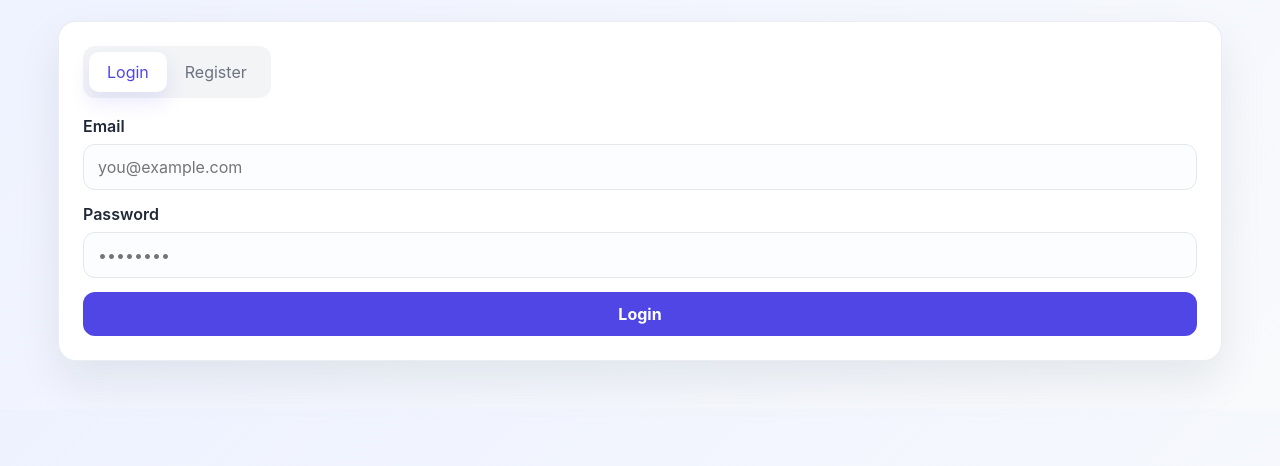
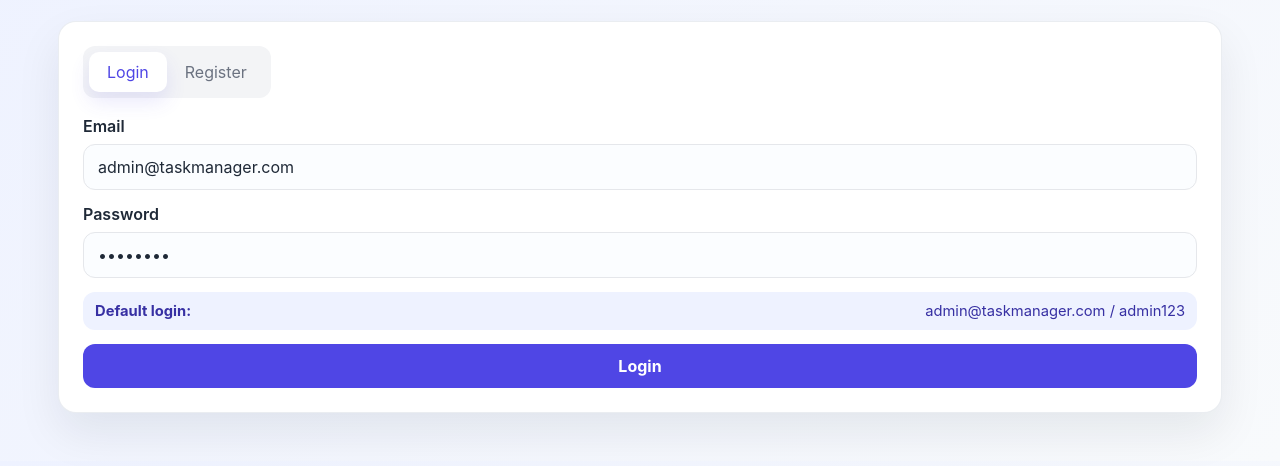
Before and after one commit to MayuriRamteke24/Task-Management-Application, a website: page docs/index.html in a window 1280 px wide. Shown: the part 104-570 px from the top of the page. Drawn offline with Linux system fonts and the light colour scheme.

Commit message:
Add default user credentials and ensure user initialization in the database

```diff
--- a/docs/app.js
+++ b/docs/app.js
@@ -20,12 +20,26 @@ const STORAGE = {
   tasks: 'taskManagerTasks',
 };
 
+const DEFAULT_USER = {
+  name: 'Demo Admin',
+  email: 'admin@taskmanager.com',
+  password: 'admin123',
+};
+
 const state = {
   authMode: 'login',
   user: null,
   tasks: [],
   filter: 'all',
 };
+
+function ensureDefaultUser() {
+  const users = loadUsers();
+  if (!users.some((user) => user.email === DEFAULT_USER.email)) {
+    users.push({ name: DEFAULT_USER.name, email: DEFAULT_USER.email, password: DEFAULT_USER.password });
+    saveUsers(users);
+  }
+}
 
 function loadUsers() {
   return JSON.parse(localStorage.getItem(STORAGE.users) || '[]');
@@ -51,6 +65,13 @@ function setMode(mode) {
   tabs.forEach((tab) => tab.classList.toggle('active', tab.dataset.mode === mode));
   nameField.classList.toggle('hidden', mode !== 'register');
   authSubmitBtn.textContent = mode === 'register' ? 'Create account' : 'Login';
+
+  if (mode === 'login') {
+    const emailInput = document.getElementById('email');
+    const passwordInput = document.getElementById('password');
+    if (emailInput && !emailInput.value) emailInput.value = DEFAULT_USER.email;
+    if (passwordInput && !passwordInput.value) passwordInput.value = DEFAULT_USER.password;
+  }
 }
 
 function formatDate(dateString) {
@@ -133,6 +154,7 @@ function resetTaskForm() {
 }
 
 function loadCurrentUser() {
+  ensureDefaultUser();
   const user = JSON.parse(localStorage.getItem(STORAGE.currentUser) || 'null');
   state.user = user;
 
--- a/docs/index.html
+++ b/docs/index.html
@@ -37,6 +37,11 @@
             <div class="field">
               <label for="password">Password</label>
               <input id="password" name="password" type="password" placeholder="••••••••" required />
+            </div>
+
+            <div class="demo-credentials">
+              <strong>Default login:</strong>
+              <span>admin@taskmanager.com / admin123</span>
             </div>
 
             <button id="authSubmitBtn" type="submit" class="primary">Login</button>
--- a/docs/styles.css
+++ b/docs/styles.css
@@ -122,6 +122,17 @@ h1 {
   padding: 12px 14px;
   background: #fbfdff;
   color: var(--text);
+}
+
+.demo-credentials {
+  display: flex;
+  justify-content: space-between;
+  gap: 10px;
+  padding: 10px 12px;
+  border-radius: 12px;
+  background: #eef2ff;
+  color: var(--primary-dark);
+  font-size: 0.92rem;
 }
 
 .primary, .secondary, .ghost {
--- a/public/styles.css
+++ b/public/styles.css
@@ -139,6 +139,17 @@ h1 {
 .field select:focus {
   outline: 2px solid rgba(79, 70, 229, 0.16);
   border-color: rgba(79, 70, 229, 0.45);
+}
+
+.demo-credentials {
+  display: flex;
+  justify-content: space-between;
+  gap: 10px;
+  padding: 10px 12px;
+  border-radius: 12px;
+  background: #eef2ff;
+  color: var(--primary-dark);
+  font-size: 0.92rem;
 }
 
 .primary,
```
Also changed, not shown: public/app.js (+12 -0 lines), public/index.html (+5 -0 lines), server.js (+18 -0 lines).
